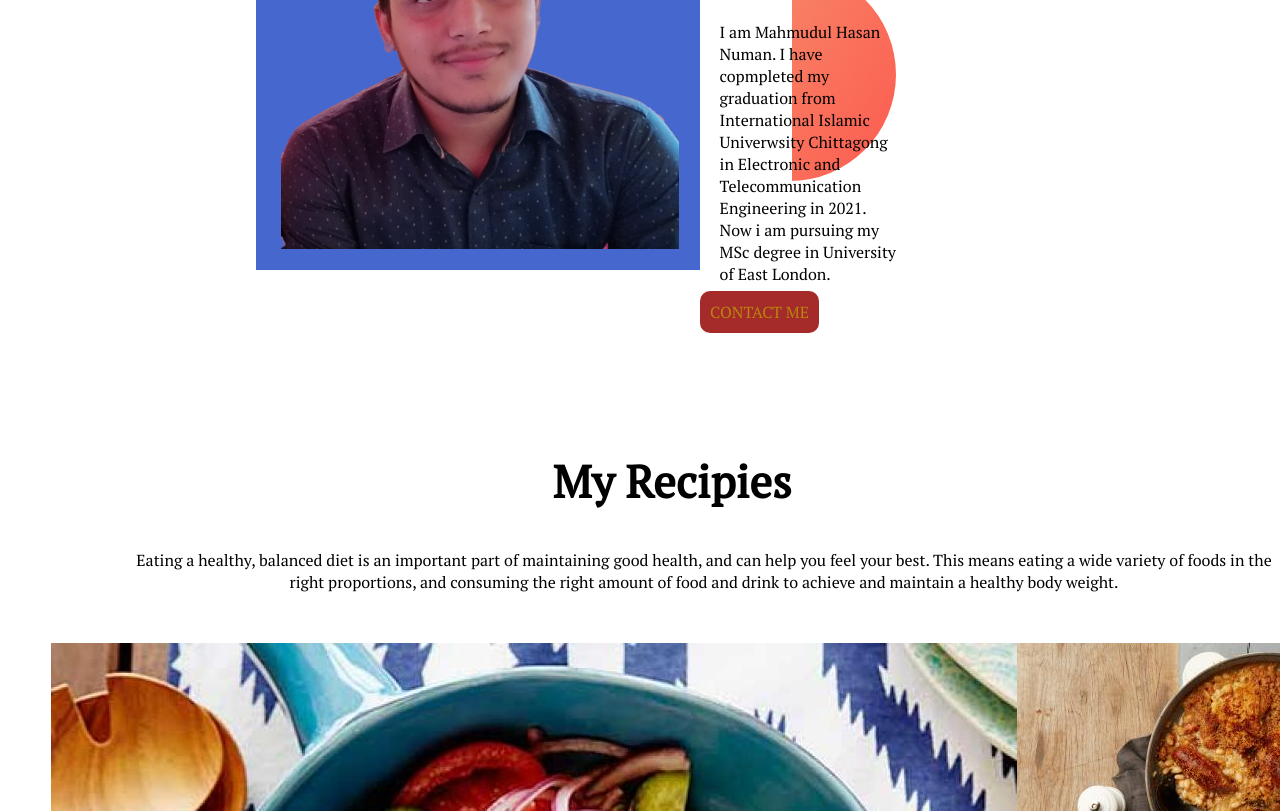
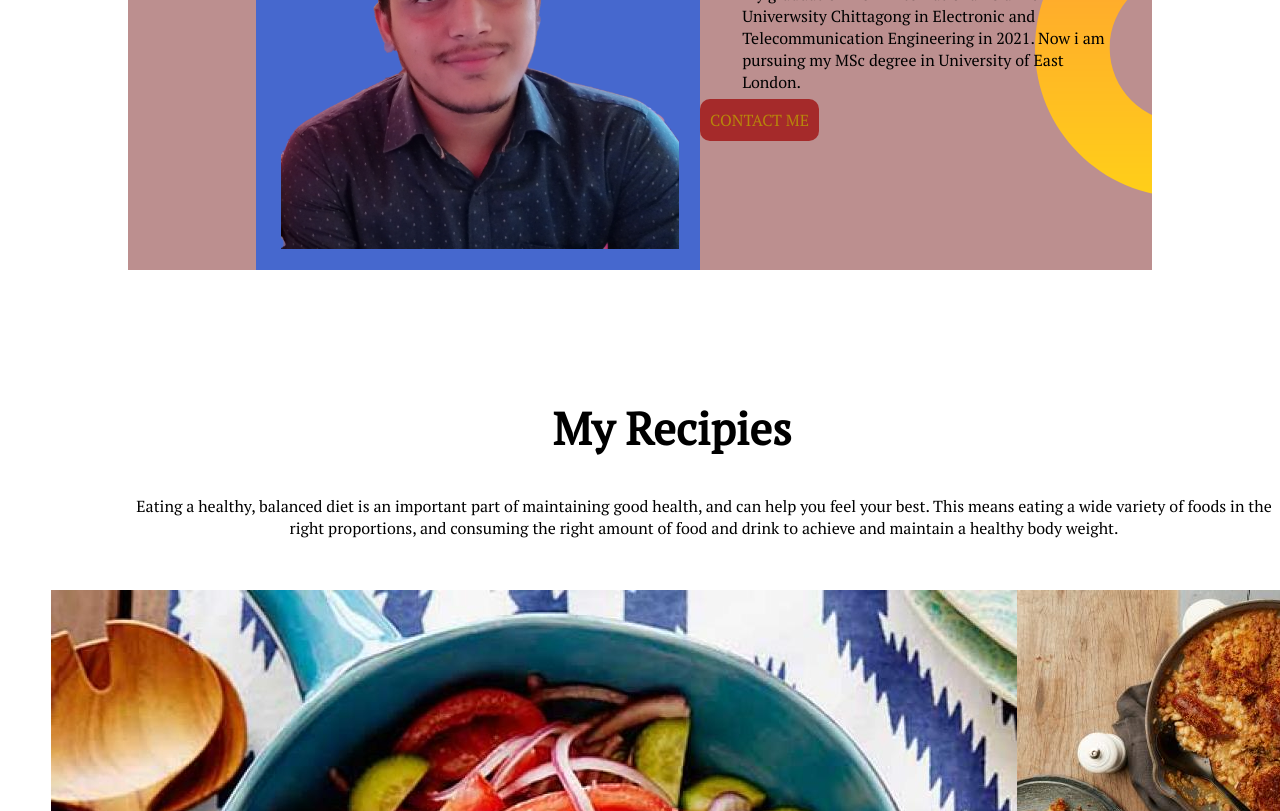
Before and after one commit to Mahmudul-Hasan-Numan/Diet-food-repo, a plain HTML site: page index.html in a window 1280 px wide. Shown: the part 742-1553 px from the top of the page. Drawn offline with Linux system fonts and the light colour scheme.

Commit message:
background added

```diff
--- a/index.html
+++ b/index.html
@@ -15,7 +15,7 @@
             <h2>Quick and Healthy recipies</h2>
             <p>Tuck into healthy recipies that you can make it under 30 minutes. We have got plenty quick and testy
                 salads.
-                soups and mains you to leave feeling nourished. </p>
+                soups and mains you to leave feeling nourished.</p>
             <a target="_blanks" class="link-button"
                 href="https://www.bbcgoodfood.com/recipes/collection/quick-and-healthy-recipes">ORDERED</a>
         </div>
@@ -23,11 +23,11 @@
             <img src="images/cooking.jpg" alt="">
         </div>
     </section>
-    <section class="decoration container">
-        <div class="bg-add">
+    <section class="style container">
+        <div>
             <img src="images/Hotmail.png" alt="">
         </div>
-        <div class="bg-add">
+        <div>
             <h1>About Me</h1>
             <p>I am Mahmudul Hasan Numan. I have copmpleted my graduation from International Islamic Univerwsity
                 Chittagong
@@ -75,7 +75,7 @@
         </div>
     </section>
     <footer>
-        <p>©m_h_numan2021, Communication Enginner</p>
+        <p>©m_h_numan2021, Communication Engineer</p>
     </footer>
 
 </body>
--- a/style.css
+++ b/style.css
@@ -32,10 +32,12 @@ p{
     width: 50%;
     padding-right: 5%;
 }
-.bg-add{
-    background-image: url(images/exp-bg.png);
+.style{
+    border-radius: 10 px solid;
+    background-color:rosybrown;
+    background-image: url(images/dream-bg.png);
     background-repeat: no-repeat;
-     background-position: right;
+    background-position: right;
 }
 .food-item{
     width: 20%;
```
